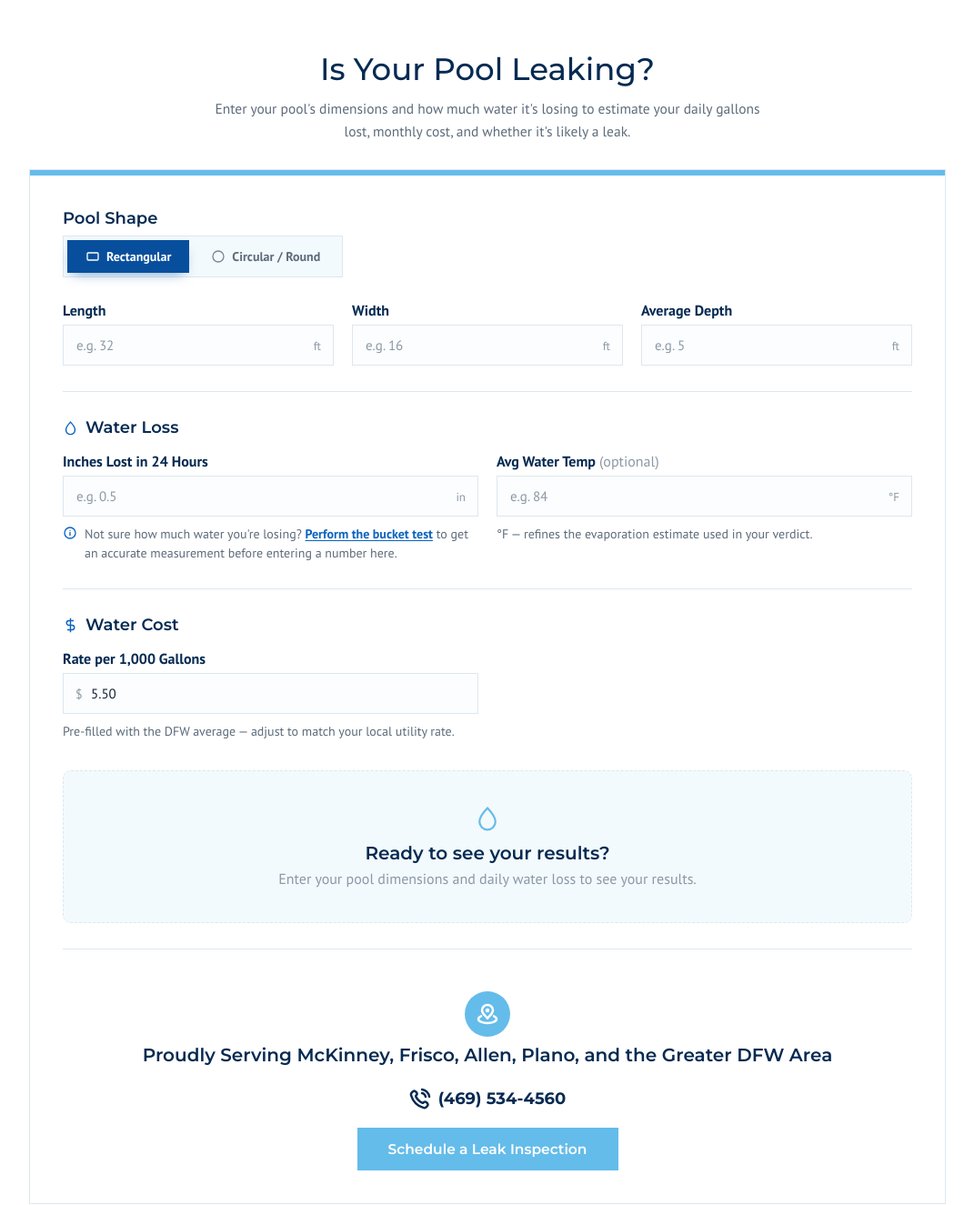
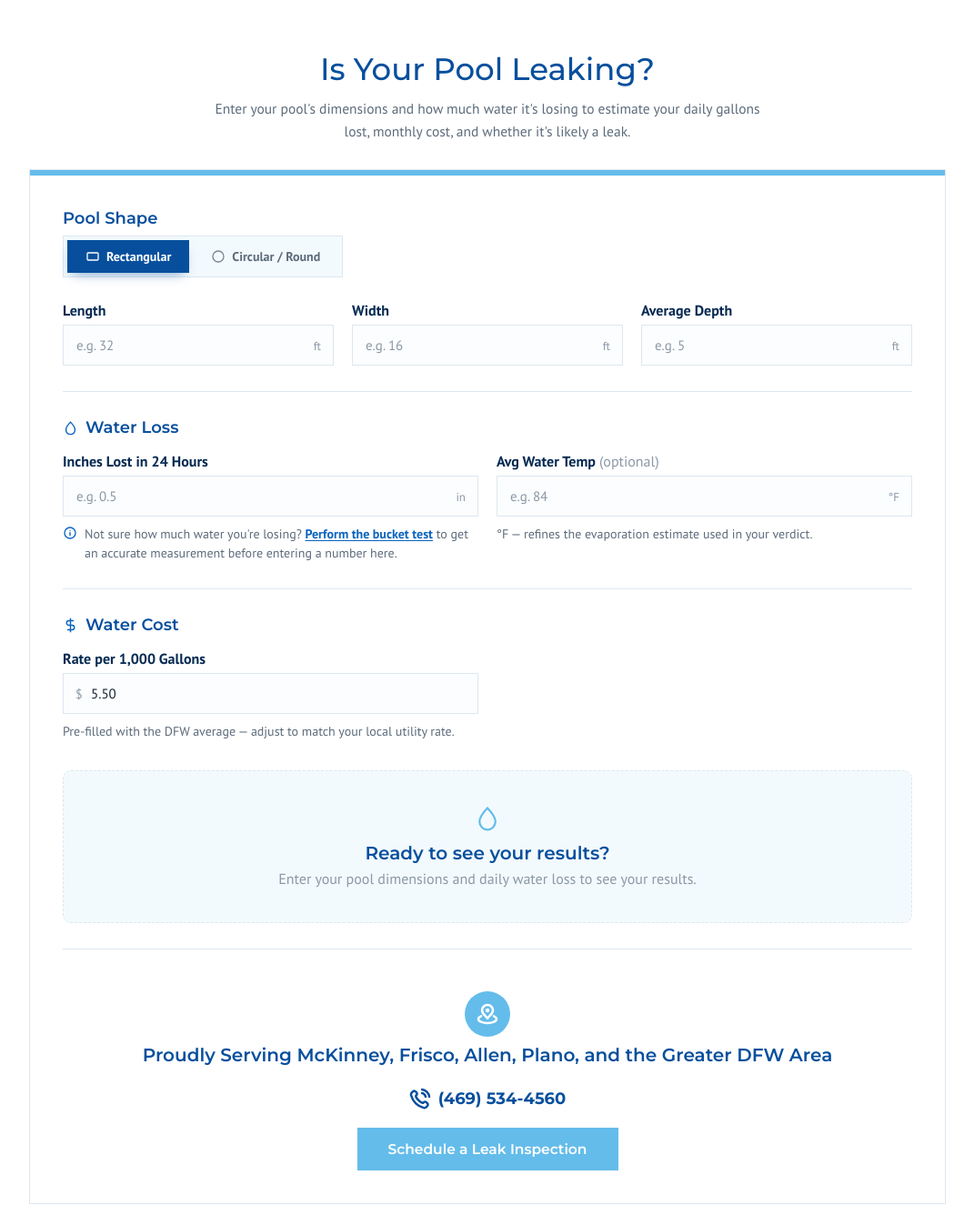
Before and after one commit to VeerSingh07/pool-leak-calculator, a plain HTML site: page index.html in a window 1280 px wide. Shown: the whole page at 91% size, without its empty margins (104-1175 px from the left). Drawn offline with Linux system fonts and the light colour scheme.

Commit message:
colors udpated

```diff
--- a/index.html
+++ b/index.html
@@ -62,7 +62,7 @@
       font-weight: 400;
       font-size: clamp(24px, 3.4vw, 34px);
       line-height: 1.2;
-      color: var(--evo-navy-900);
+      color: var(--evo-navy-800);
       margin: 0 auto 10px;
       text-align: center;
     }
@@ -101,7 +101,7 @@
       font-family: 'Montserrat', sans-serif;
       font-weight: 600;
       font-size: 18px;
-      color: var(--evo-navy-900);
+      color: var(--evo-navy-800);
       margin-bottom: 8px;
     }
 
@@ -306,7 +306,7 @@
       font-family: 'Montserrat', sans-serif;
       font-weight: 600;
       font-size: 18px;
-      color: var(--evo-navy-900);
+      color: var(--evo-navy-800);
       margin: 0 0 16px;
       display: flex;
       align-items: center;
@@ -345,7 +345,7 @@
       font-family: 'Montserrat', sans-serif;
       font-weight: 600;
       font-size: 20px;
-      color: var(--evo-navy-900);
+      color: var(--evo-navy-800);
       margin: 0 0 6px;
     }
 
@@ -575,7 +575,7 @@
       margin: 8px 0 4px;
       font-size: 20px;
       font-weight: 600;
-      color: var(--evo-navy-900);
+      color: var(--evo-navy-800);
     }
 
     #evoCalcWrap .evo-cta-phone {
@@ -586,7 +586,7 @@
       margin-top: 20px;
       font-size: 18px;
       font-weight: 700;
-      color: var(--evo-navy-900);
+      color: var(--evo-navy-800);
       text-decoration: none;
     }
 
```
